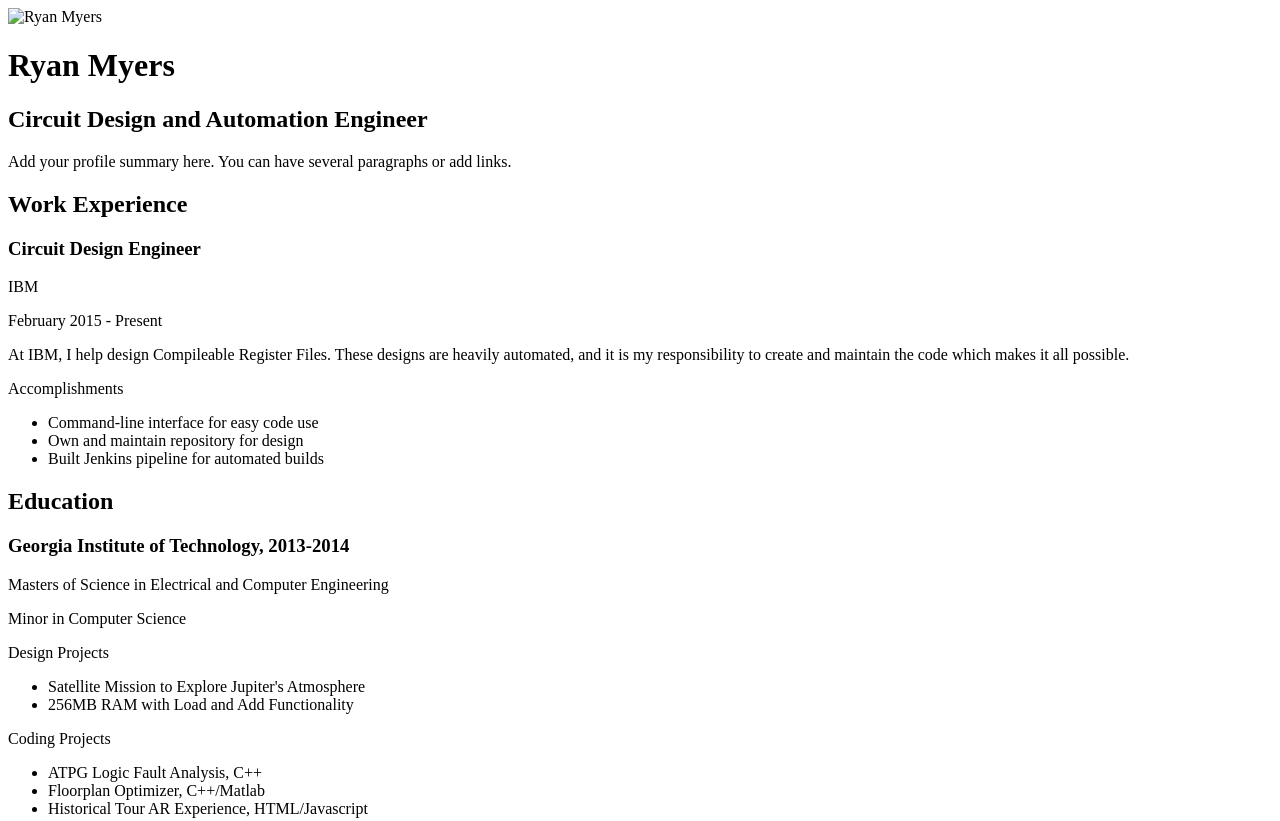
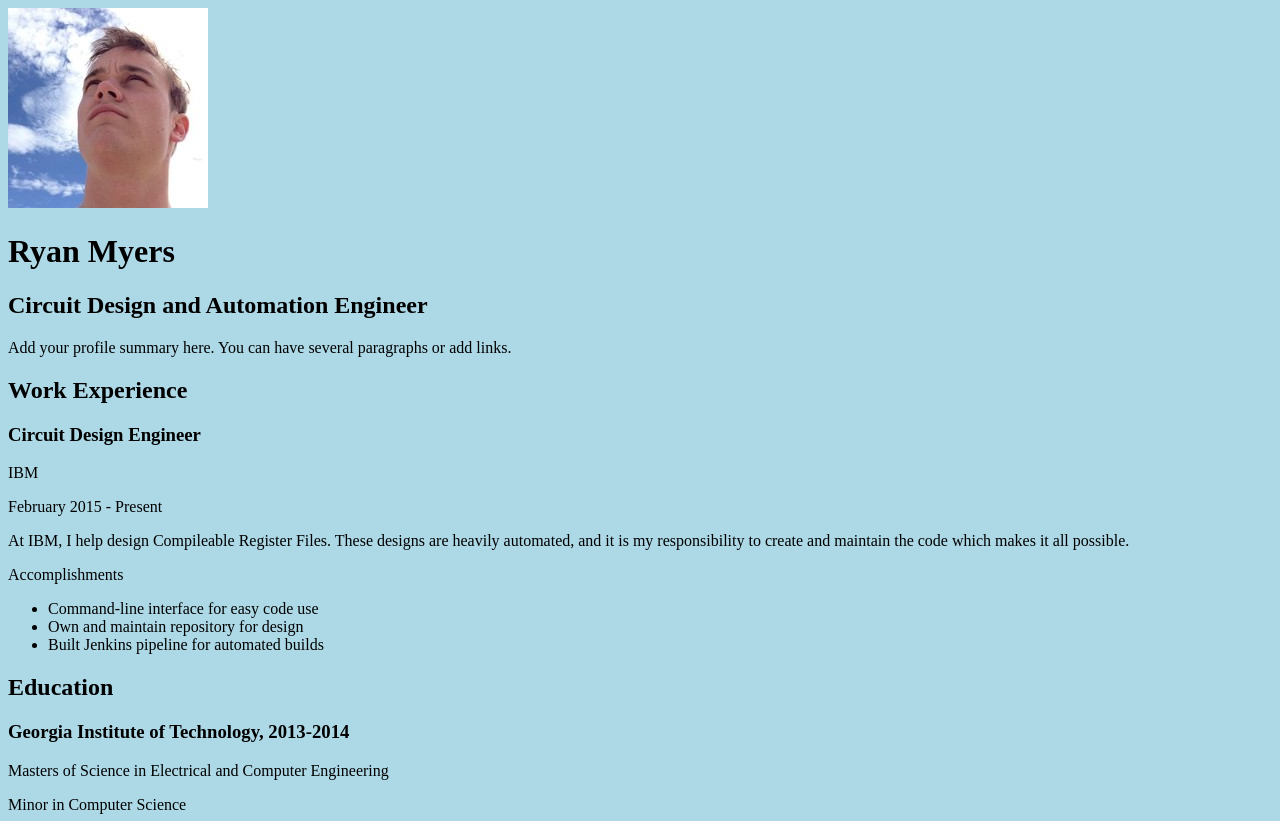
Before and after one commit to myanryers/css-resume, a plain HTML site: page index.html in a window 1280 px wide. Shown: the top 821 px of the page. Drawn offline with Linux system fonts and the light colour scheme.

Commit message:
Adds first basic style.
Adds external sheet "styles.css"
Changes the background color for the entire page to 'lightblue.'
Updates the image link for the profile pic to "me.jpeg."

```diff
--- a/index.html
+++ b/index.html
@@ -4,11 +4,12 @@
     <meta charset="UTF-8">
     <meta name="viewport" content="width=device-width, initial-scale=1.0">
     <title>Ryan Myers | Resume</title>
+    <link rel="stylesheet" href="styles.css">
 </head>
 <body>
     <!-- // Intro -->
     <header>
-        <img src="your-picture.jpg" alt="Ryan Myers">
+        <img src="me.jpeg" alt="Ryan Myers">
         <h1>Ryan Myers</h1>
         <h2>Circuit Design and Automation Engineer</h2>
         <p>Add your profile summary here. You can have several paragraphs or add links.</p>
--- /dev/null
+++ b/styles.css
@@ -0,0 +1,3 @@
+body {
+    background: lightblue;
+}
```
Also changed, not shown: me.jpeg (added).
